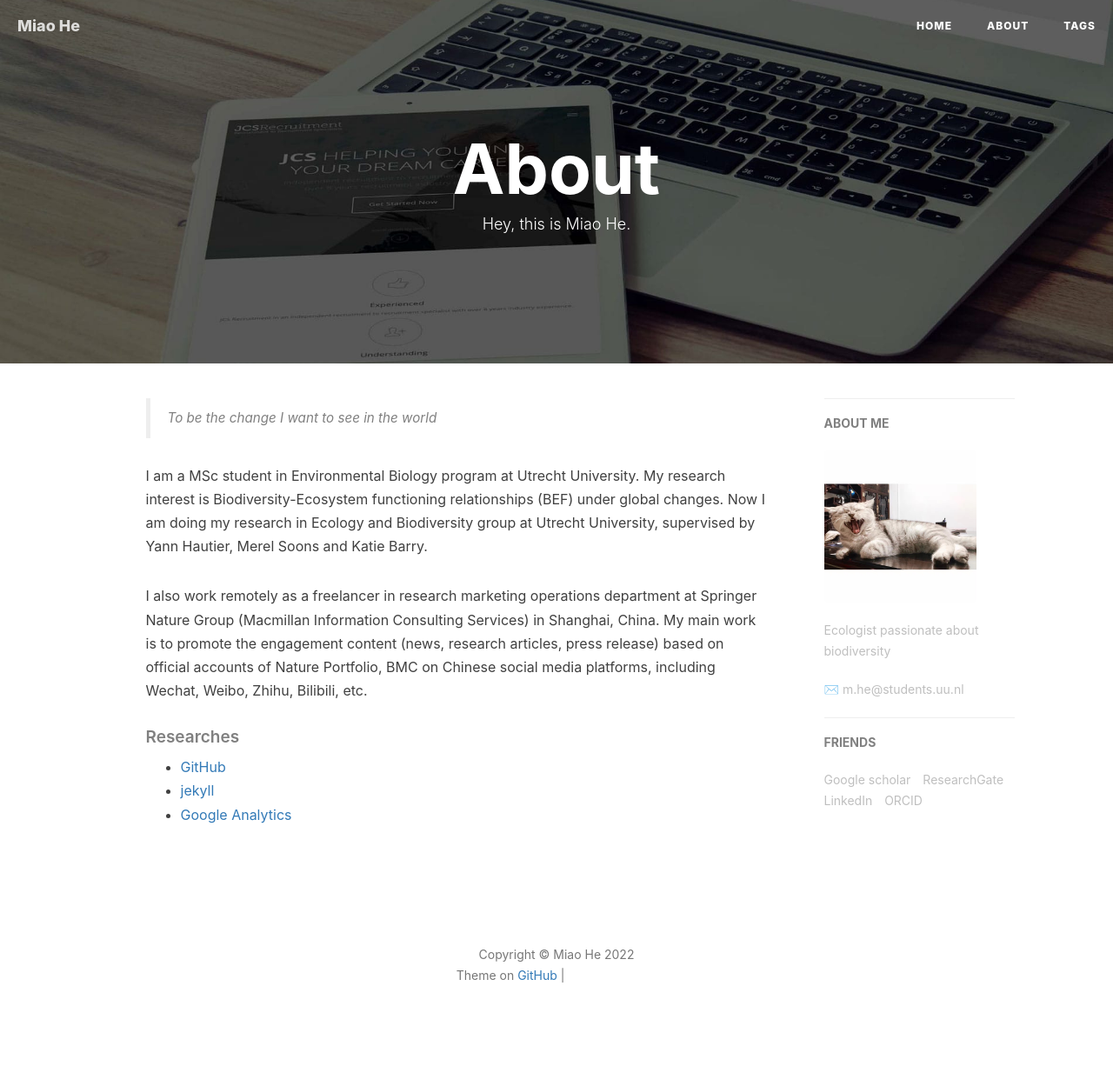
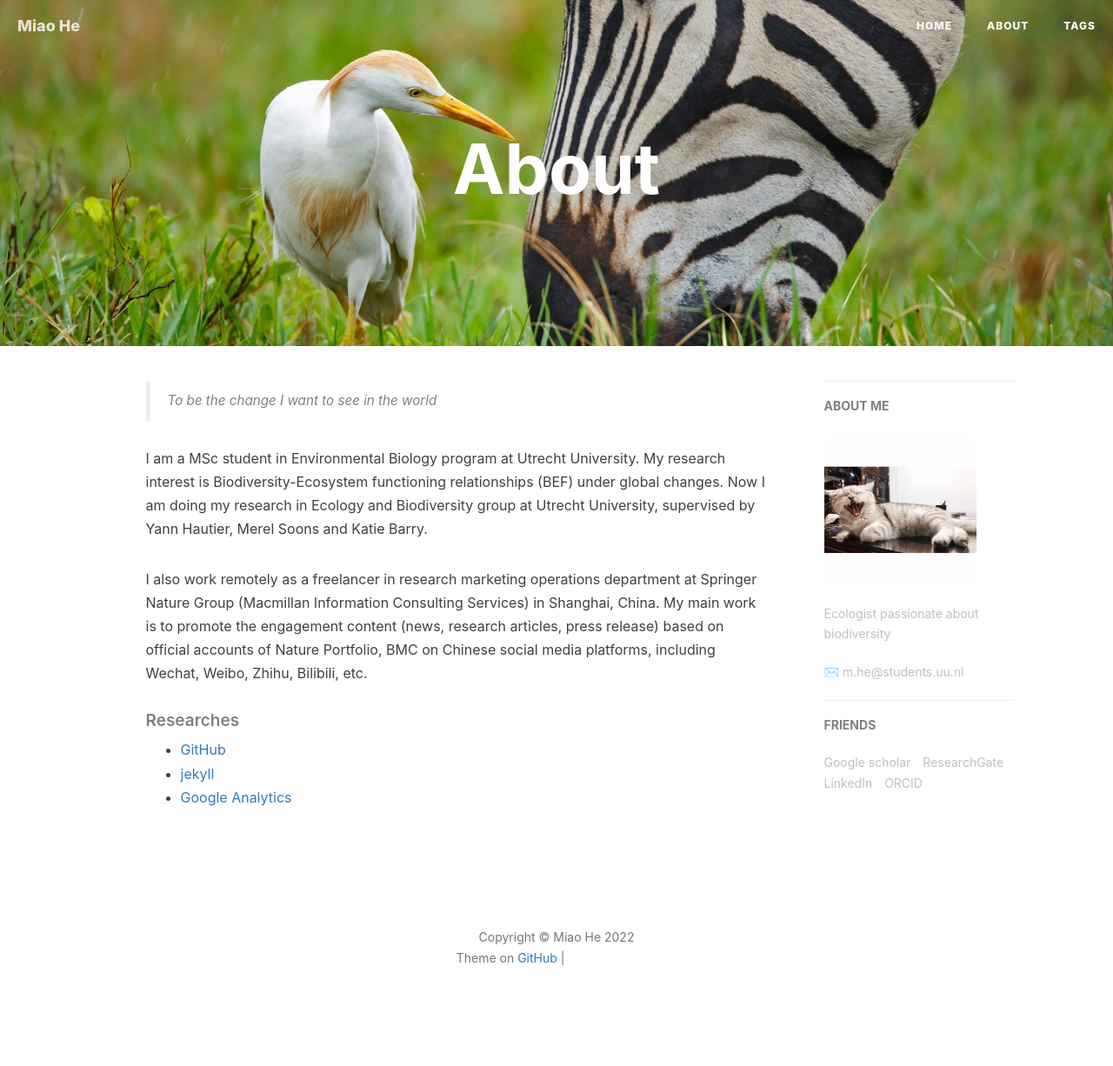
Before and after one commit to MiaoHe13/MiaoHe13.github.io, a Jekyll site: the page built from about.html, in a window 1280 px wide. Shown: the whole page at 87% size. Built offline with Jekyll 4.4.1, drawn with Linux system fonts in a browser that asks for light colours; nearby versions of some CDN libraries; comment, search, counter and statistics services are not loaded; grey boxes are pictures that could not be loaded.

Commit message:
Update about.html

```diff
--- a/about.html
+++ b/about.html
@@ -1,8 +1,8 @@
 ---
 layout: page
 title: "About"
-description: "Hey, this is Miao He."
-header-img: "img/post-bg-rwd.jpg"
+description: ""
+header-img: "img/BingWallpaper-20220522.jpg"
 ---
 
 <!-- Language Selector -->
```
